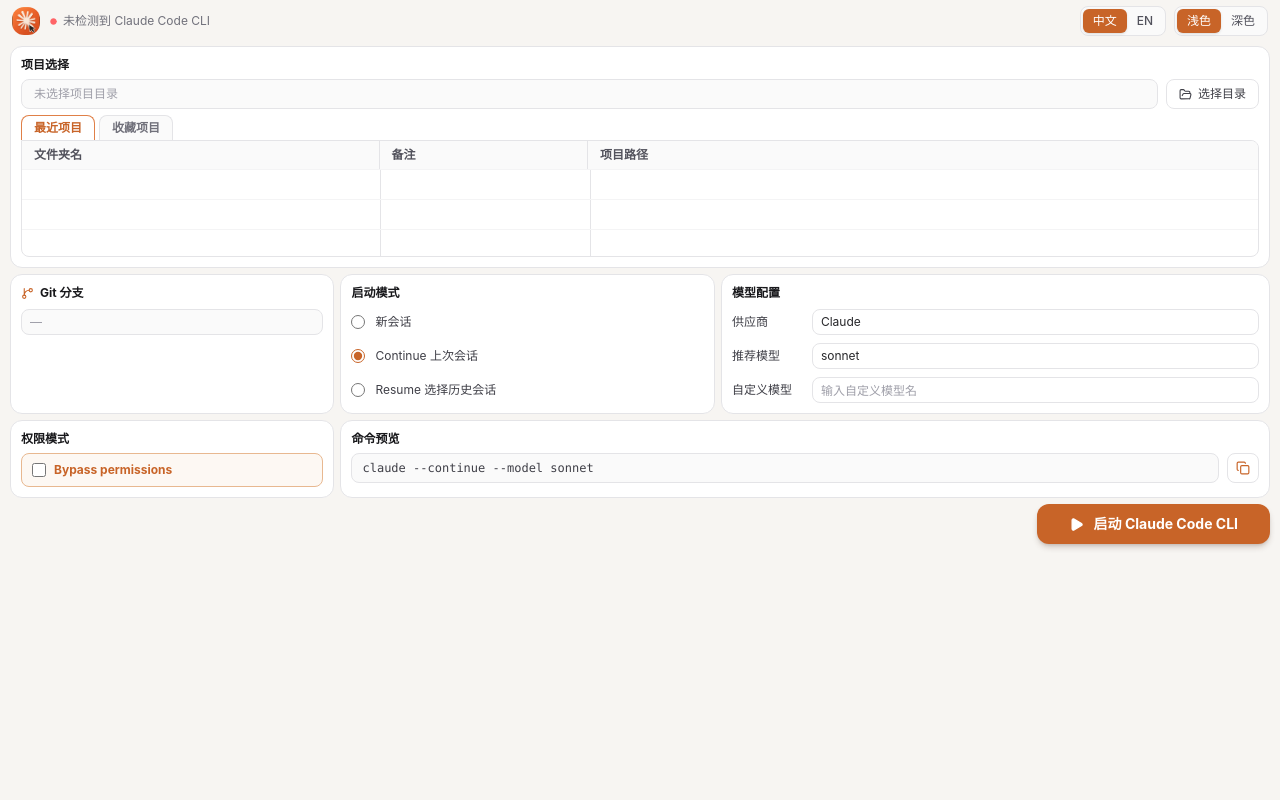
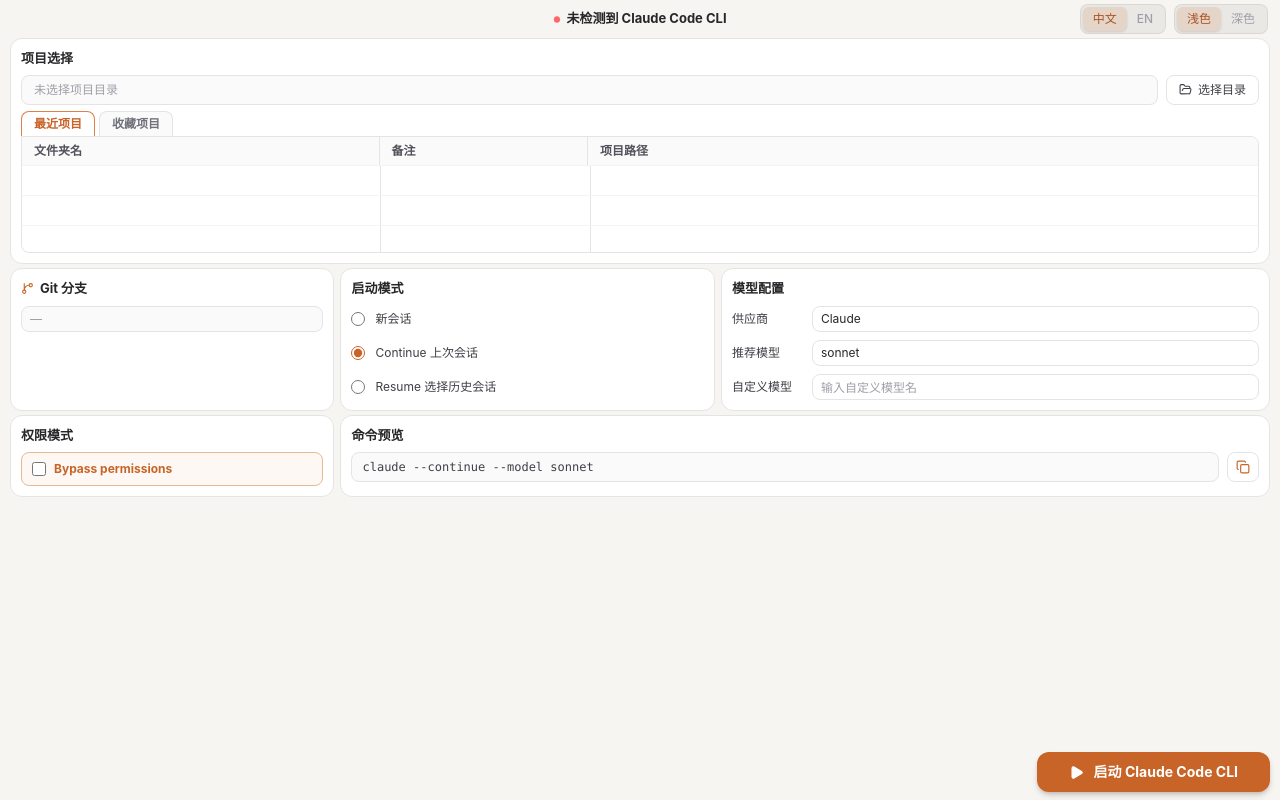
Before and after one commit to YoyoDavidGo/Claude-Code-Cli-launcher, a React (Vite) app: page / in a window 1280 px wide. Built offline with nearby package versions, Linux system fonts and the light colour scheme.

Commit message:
修改git 增加子目录嗅探

```diff
--- a/src/App.tsx
+++ b/src/App.tsx
@@ -22,9 +22,9 @@
   }, []);
 
   return (
-    <div className={`flex flex-col h-screen ${dark ? "bg-[#0d0e0f] text-zinc-100" : "bg-[#f7f5f2] text-zinc-900"}`}>
+    <div className={`flex flex-col h-screen ${dark ? "bg-[#0d0e0f] text-zinc-200" : "bg-[#f7f5f2] text-zinc-900"}`}>
       <TopToolbar />
-      <div className="flex-1 overflow-y-auto pt-1 px-2.5 pb-2.5 space-y-1.5">
+      <div className="flex-1 overflow-hidden flex flex-col pt-0 px-2.5 pb-2 space-y-1">
         <ProjectCard />
         <div className="grid grid-cols-[0.78fr_0.9fr_1.32fr] gap-1.5">
           <GitBranchSelector />
@@ -37,7 +37,7 @@
             <CommandPreview />
           </div>
         </div>
-        <div className="flex justify-end">
+        <div className="flex justify-end mt-auto">
           <LaunchButton />
         </div>
       </div>
--- a/src/components/CommandPreview.tsx
+++ b/src/components/CommandPreview.tsx
@@ -19,7 +19,7 @@
 
   return (
     <div className={`rounded-xl border p-2.5 h-full ${dark ? "border-zinc-800 bg-[#151718]" : "border-zinc-200 bg-white"}`}>
-      <h2 className={`text-xs font-bold mb-1.5 ${dark ? "text-zinc-100" : "text-zinc-900"}`}>
+      <h2 className={`text-[13px] font-bold mb-1.5 ${dark ? "text-zinc-200" : "text-zinc-800"}`}>
         {t(language, "commandPreview")}
       </h2>
       <div className="flex gap-2">
--- a/src/components/GitBranchSelector.tsx
+++ b/src/components/GitBranchSelector.tsx
@@ -3,6 +3,12 @@
 import { GitBranch, RefreshCw } from "lucide-react";
 import { useAppStore } from "../stores/appStore";
 import { t } from "../i18n";
+
+interface SubdirGitInfo {
+  subdir: string;
+  current: string;
+  branches: string[];
+}
 
 export function GitBranchSelector() {
   const {
@@ -13,10 +19,20 @@
   } = useAppStore();
   const dark = theme === "dark";
   const [switchMsg, setSwitchMsg] = useState("");
+  const [subdirBranches, setSubdirBranches] = useState<SubdirGitInfo[]>([]);
+  const [subdirSelected, setSubdirSelected] = useState("");
+
+  const isParentRepo = !!(currentProjectPath && (gitBranches.length > 0 || currentGitBranch !== null));
+  const hasSubdirRepos = subdirBranches.length > 0;
+  const isRepo = isParentRepo || hasSubdirRepos;
 
   async function loadBranches(path: string) {
     if (!path) return;
     setSwitchMsg("");
+    setSubdirBranches([]);
+    setSubdirSelected("");
+
+    let parentIsRepo = false;
     try {
       const [branches, current] = await Promise.all([
         invoke<string[]>("get_git_branches", { path }),
@@ -24,9 +40,20 @@
       ]);
       setGitBranches(branches);
       setCurrentGitBranch(current);
+      parentIsRepo = branches.length > 0 || current !== null;
     } catch {
       setGitBranches([]);
       setCurrentGitBranch(null);
+    }
+
+    if (!parentIsRepo) {
+      const subdirs = await invoke<SubdirGitInfo[]>("get_subdirs_git_branches", { path })
+        .catch(() => [] as SubdirGitInfo[]);
+      setSubdirBranches(subdirs);
+      const first = subdirs[0];
+      if (first) {
+        setSubdirSelected(`${first.subdir}/${first.current || first.branches[0]}`);
+      }
     }
   }
 
@@ -34,24 +61,54 @@
     setGitBranches([]);
     setCurrentGitBranch(null);
     setSwitchMsg("");
+    setSubdirBranches([]);
+    setSubdirSelected("");
     if (currentProjectPath) loadBranches(currentProjectPath);
   }, [currentProjectPath]);
 
-  async function handleSwitch(branch: string) {
-    if (!currentProjectPath || branch === currentGitBranch) return;
+  async function handleSwitch(value: string) {
+    if (!currentProjectPath || !value) return;
+
+    if (isParentRepo) {
+      if (value === currentGitBranch) return;
       setSwitchMsg("...");
       try {
-      await invoke("checkout_git_branch", { path: currentProjectPath, branch });
-      setCurrentGitBranch(branch);
-      setSwitchMsg(`${t(language, "gitSwitchSuccess")} ${branch}`);
+        await invoke("checkout_git_branch", { path: currentProjectPath, branch: value });
+        setCurrentGitBranch(value);
+        setSwitchMsg(`${t(language, "gitSwitchSuccess")} ${value}`);
+        setTimeout(() => setSwitchMsg(""), 2000);
+      } catch {
+        setSwitchMsg(t(language, "gitSwitchFailed"));
+        setTimeout(() => setSwitchMsg(""), 3000);
+      }
+    } else {
+      const slashIdx = value.indexOf("/");
+      if (slashIdx === -1) return;
+      const subdir = value.substring(0, slashIdx);
+      const branch = value.substring(slashIdx + 1);
+      const info = subdirBranches.find((s) => s.subdir === subdir);
+      if (!info) return;
+      if (branch === info.current) {
+        setSubdirSelected(value);
+        return;
+      }
+      const subdirPath = `${currentProjectPath}/${subdir}`;
+      setSwitchMsg("...");
+      try {
+        await invoke("checkout_git_branch", { path: subdirPath, branch });
+        setSubdirBranches((prev) =>
+          prev.map((s) => (s.subdir === subdir ? { ...s, current: branch } : s))
+        );
+        setSubdirSelected(value);
+        setSwitchMsg(`${t(language, "gitSwitchSuccess")} ${subdir}/${branch}`);
         setTimeout(() => setSwitchMsg(""), 2000);
       } catch {
         setSwitchMsg(t(language, "gitSwitchFailed"));
         setTimeout(() => setSwitchMsg(""), 3000);
       }
     }
+  }
 
-  const isRepo = currentProjectPath && (gitBranches.length > 0 || currentGitBranch !== null);
   const allBranches =
     currentGitBranch && !gitBranches.includes(currentGitBranch)
       ? [currentGitBranch, ...gitBranches]
@@ -70,12 +127,15 @@
   return (
     <div className={`rounded-xl border p-2.5 flex flex-col gap-2 ${dark ? "border-zinc-800 bg-[#151718]" : "border-zinc-200 bg-white"}`}>
       <div className="flex items-center justify-between">
-        <h2 className={`text-xs font-bold flex items-center gap-1.5 ${dark ? "text-zinc-100" : "text-zinc-900"}`}>
+        <h2 className={`text-[13px] font-bold flex items-center gap-1.5 ${dark ? "text-zinc-200" : "text-zinc-800"}`}>
           <GitBranch size={13} className="text-brand-600" />
           {t(language, "gitBranch")}
         </h2>
         {currentProjectPath && isRepo && (
-          <button onClick={() => loadBranches(currentProjectPath)} className={dark ? "text-zinc-500 hover:text-zinc-300" : "text-zinc-400 hover:text-zinc-600"}>
+          <button
+            onClick={() => loadBranches(currentProjectPath)}
+            className={dark ? "text-zinc-500 hover:text-zinc-300" : "text-zinc-400 hover:text-zinc-600"}
+          >
             <RefreshCw size={12} />
           </button>
         )}
@@ -83,16 +143,26 @@
 
       <select
         disabled={!isRepo}
-        value={isRepo ? (currentGitBranch ?? "") : ""}
+        value={isParentRepo ? (currentGitBranch ?? "") : subdirSelected}
         onChange={(e) => handleSwitch(e.target.value)}
         className={selectCls}
       >
         {!isRepo ? (
           <option value="">{currentProjectPath ? t(language, "gitNotRepo") : "—"}</option>
-        ) : (
+        ) : isParentRepo ? (
           allBranches.map((b) => (
             <option key={b} value={b}>{b}</option>
           ))
+        ) : (
+          <>
+            {subdirBranches.map(({ subdir, branches, current }) =>
+              branches.map((b) => (
+                <option key={`${subdir}/${b}`} value={`${subdir}/${b}`}>
+                  {subdir}/{b}{b === current ? " ★" : ""}
+                </option>
+              ))
+            )}
+          </>
         )}
       </select>
 
@@ -104,6 +174,11 @@
           {t(language, "gitNotRepoHint")}
         </p>
       )}
+      {!isParentRepo && hasSubdirRepos && !switchMsg && (
+        <p className={`text-xs leading-snug ${dark ? "text-zinc-600" : "text-zinc-400"}`}>
+          {t(language, "gitSubdirHint")}
+        </p>
+      )}
     </div>
   );
 }
--- a/src/components/LaunchModeSelector.tsx
+++ b/src/components/LaunchModeSelector.tsx
@@ -16,7 +16,7 @@
 
   return (
     <div className={`rounded-xl border p-2.5 flex flex-col gap-2 ${dark ? "border-zinc-800 bg-[#151718]" : "border-zinc-200 bg-white"}`}>
-      <h2 className={`text-xs font-bold ${dark ? "text-zinc-100" : "text-zinc-900"}`}>
+      <h2 className={`text-[13px] font-bold ${dark ? "text-zinc-200" : "text-zinc-800"}`}>
         {t(language, "launchMode")}
       </h2>
       {MODES.map((mode) => (
--- a/src/components/ModelSelector.tsx
+++ b/src/components/ModelSelector.tsx
@@ -28,7 +28,7 @@
 
   return (
     <div className={`rounded-xl border p-2.5 flex flex-col gap-2 ${dark ? "border-zinc-800 bg-[#151718]" : "border-zinc-200 bg-white"}`}>
-      <h2 className={`text-xs font-bold ${dark ? "text-zinc-100" : "text-zinc-900"}`}>
+      <h2 className={`text-[13px] font-bold ${dark ? "text-zinc-200" : "text-zinc-800"}`}>
         {t(language, "modelConfig")}
       </h2>
 
--- a/src/components/PermissionSelector.tsx
+++ b/src/components/PermissionSelector.tsx
@@ -7,7 +7,7 @@
 
   return (
     <div className={`rounded-xl border p-2.5 ${dark ? "border-zinc-800 bg-[#151718]" : "border-zinc-200 bg-white"}`}>
-      <h2 className={`text-xs font-bold mb-1.5 ${dark ? "text-zinc-100" : "text-zinc-900"}`}>
+      <h2 className={`text-[13px] font-bold mb-1.5 ${dark ? "text-zinc-200" : "text-zinc-800"}`}>
         {t(language, "permissionMode")}
       </h2>
       <label className={`block rounded-lg border px-2.5 py-2 cursor-pointer ${
--- a/src/components/ProjectAliasDialog.tsx
+++ b/src/components/ProjectAliasDialog.tsx
@@ -31,7 +31,7 @@
         dark ? "border-zinc-700 bg-[#1b1d1f]" : "border-zinc-200 bg-white"
       }`}>
         <div className="flex items-center justify-between mb-5">
-          <h3 className={`text-base font-bold ${dark ? "text-zinc-100" : "text-zinc-900"}`}>
+          <h3 className={`text-base font-bold ${dark ? "text-zinc-200" : "text-zinc-800"}`}>
             {t(language, "editAliasTitle")}
           </h3>
           <button onClick={onClose} className={`${dark ? "text-zinc-500 hover:text-zinc-300" : "text-zinc-400 hover:text-zinc-600"}`}>
--- a/src/components/ProjectCard.tsx
+++ b/src/components/ProjectCard.tsx
@@ -43,7 +43,7 @@
     <div className={`rounded-xl border p-2.5 ${dark ? "border-zinc-800 bg-[#151718]" : "border-zinc-200 bg-white"}`}>
       {/* Header */}
       <div className="flex items-center justify-between mb-1.5">
-        <h2 className={`text-xs font-bold ${dark ? "text-zinc-100" : "text-zinc-900"}`}>
+        <h2 className={`text-[13px] font-bold ${dark ? "text-zinc-200" : "text-zinc-800"}`}>
           {t(language, "projectCard")}
         </h2>
       </div>
--- a/src/components/TopToolbar.tsx
+++ b/src/components/TopToolbar.tsx
@@ -1,27 +1,21 @@
 import { Circle } from "lucide-react";
 import { useAppStore } from "../stores/appStore";
 import { t } from "../i18n";
-import logo from "../assets/logo.png";
 
 export function TopToolbar() {
   const { language, theme, claudeAvailable, setLanguage, setTheme } = useAppStore();
   const dark = theme === "dark";
 
   return (
-    <header className="flex items-center justify-between px-3 py-1.5 select-none shrink-0">
-      <div className="flex items-center gap-2.5">
-        <div className="h-7 w-7 overflow-hidden rounded-xl shrink-0">
-          <img src={logo} alt="" className="h-full w-full scale-[1.2]" />
-        </div>
-        <div className="flex items-center gap-1.5">
-          <Circle size={7} className={claudeAvailable ? "fill-emerald-500 text-emerald-500" : "fill-red-400 text-red-400"} />
-          <span className={`text-xs ${dark ? "text-zinc-400" : "text-zinc-500"}`}>
-            {t(language, claudeAvailable ? "claudeAvailable" : "claudeUnavailable")}
-          </span>
-        </div>
+    <header className="relative flex items-center px-3 py-1 select-none shrink-0">
+      <div className="absolute left-1/2 -translate-x-1/2 flex items-center gap-1.5">
+        <Circle size={7} className={claudeAvailable ? "fill-emerald-500 text-emerald-500" : "fill-red-400 text-red-400"} />
+        <span className={`text-[13px] font-bold ${dark ? "text-zinc-200" : "text-zinc-800"}`}>
+          {t(language, claudeAvailable ? "claudeAvailable" : "claudeUnavailable")}
+        </span>
       </div>
 
-      <div className="flex items-center gap-2">
+      <div className="ml-auto flex items-center gap-2">
         <SegBtn
           dark={dark}
           value={language}
@@ -35,8 +29,8 @@
           dark={dark}
           value={theme}
           options={[
-            { value: "light", label: "浅色" },
-            { value: "dark", label: "深色" },
+            { value: "light", label: t(language, "themeLight") },
+            { value: "dark", label: t(language, "themeDark") },
           ]}
           onChange={(v) => setTheme(v as "light" | "dark")}
         />
@@ -54,17 +48,23 @@
   dark: boolean;
 }) {
   return (
-    <div className={`inline-flex rounded-lg border p-0.5 ${dark ? "border-zinc-700 bg-zinc-900" : "border-zinc-200 bg-zinc-50"}`}>
+    <div className={`inline-flex rounded-lg p-0.5 ${
+      dark
+        ? "bg-white/[0.06] border border-white/[0.08]"
+        : "bg-black/[0.05] border border-black/[0.07]"
+    }`}>
       {options.map((opt) => (
         <button
           key={opt.value}
           onClick={() => onChange(opt.value)}
-          className={`px-2.5 py-1 text-xs font-medium rounded-md transition-colors ${
+          className={`px-2.5 py-1 text-xs font-medium rounded-md transition-all ${
             value === opt.value
-              ? "bg-brand-600 text-white shadow-sm"
+              ? dark
+                ? "bg-brand-600/40 text-brand-300 shadow-sm"
+                : "bg-brand-600/15 text-brand-700 shadow-sm"
               : dark
-                ? "text-zinc-400 hover:text-zinc-200"
-                : "text-zinc-600 hover:text-zinc-800"
+                ? "text-zinc-500 hover:text-zinc-300"
+                : "text-zinc-400 hover:text-zinc-600"
           }`}
         >
           {opt.label}
--- a/src/i18n/en-US.ts
+++ b/src/i18n/en-US.ts
@@ -33,6 +33,7 @@
   gitBranch: "Git Branch",
   gitNotRepo: "Not a Git repo",
   gitNotRepoHint: "The Git repo may be in a parent directory",
+  gitSubdirHint: "Subdirectory branches — launch path stays at current folder",
   gitNoRemote: "No branches",
   gitSwitchSuccess: "Switched to",
   gitSwitchFailed: "Switch failed",
--- a/src/i18n/zh-CN.ts
+++ b/src/i18n/zh-CN.ts
@@ -33,6 +33,7 @@
   gitBranch: "Git 分支",
   gitNotRepo: "非 Git 仓库",
   gitNotRepoHint: "可能是当前目录的下级目录",
+  gitSubdirHint: "子目录分支，启动路径仍为当前目录",
   gitNoRemote: "无分支",
   gitSwitchSuccess: "已切换到",
   gitSwitchFailed: "切换失败",
```
Also changed, not shown: 2 other files (tests, documents, lock files or other folders). Lines whose indentation alone changed are shown as unchanged.
